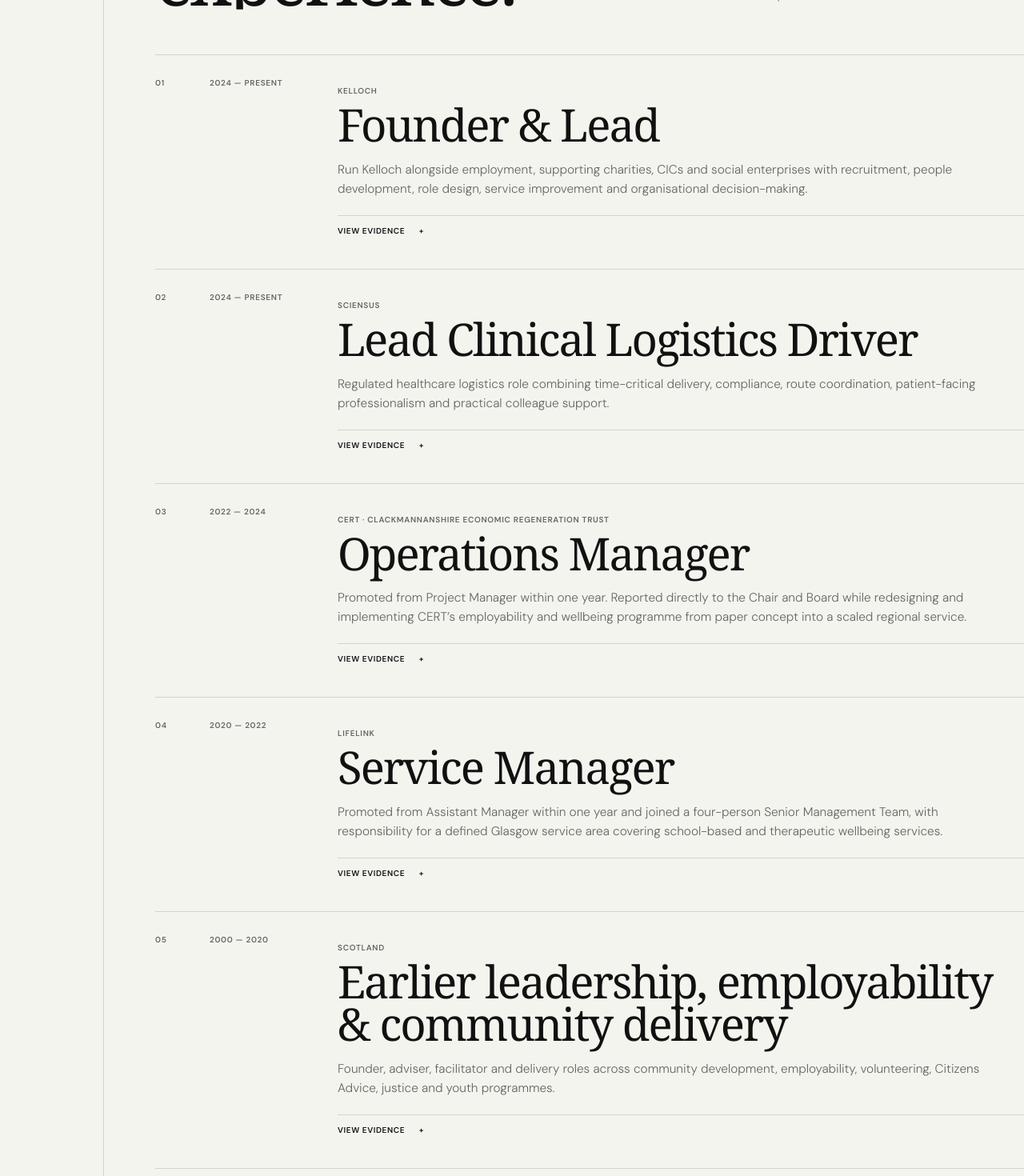
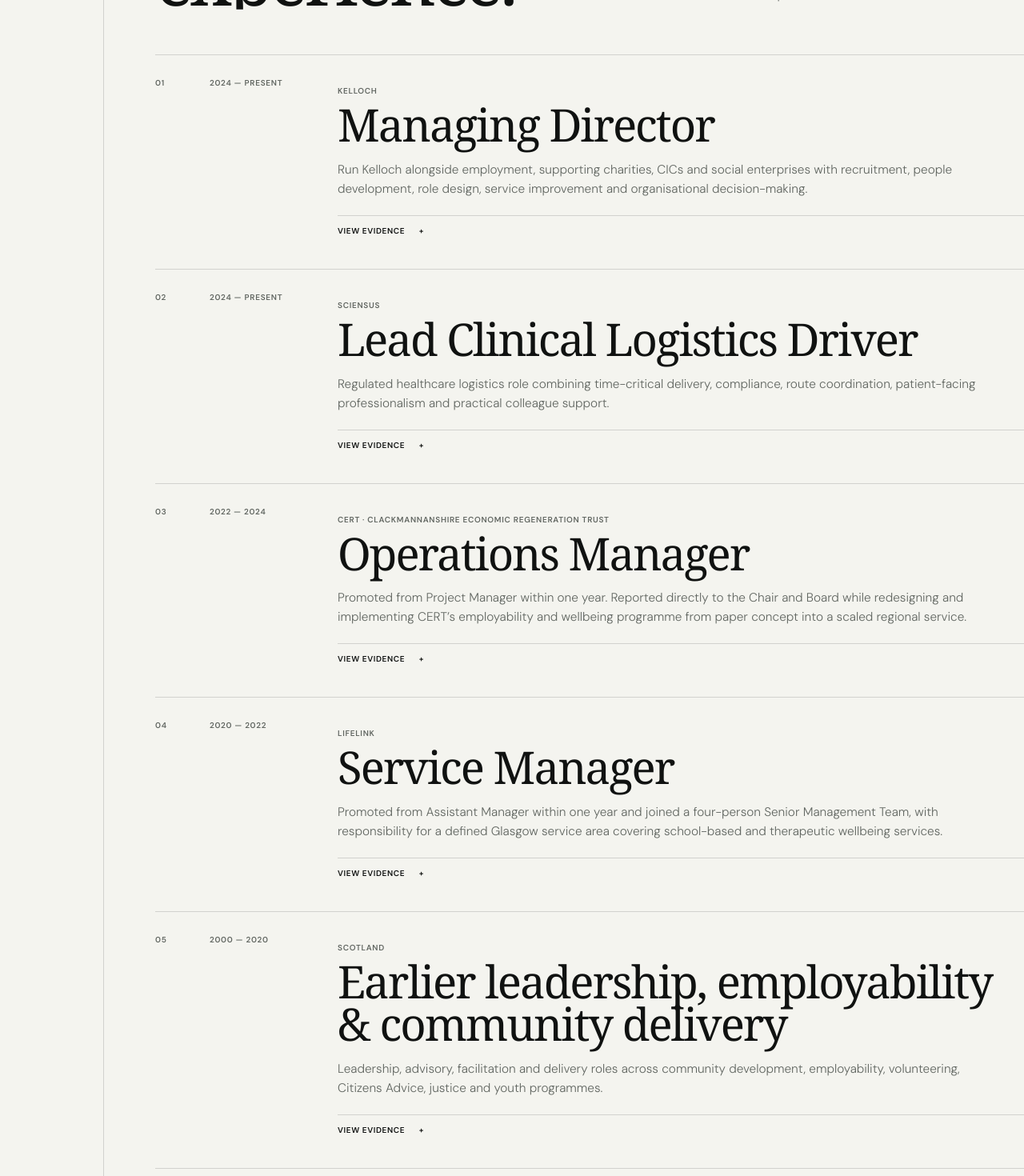
Before and after one commit to Mcsnappy-maker/executive-dossier, a Next.js app: page / in a window 1280 px wide. Shown: the part 3560-5030 px from the top of the page at 80% size. Built offline with nearby package versions, Linux system fonts and the light colour scheme; a web font is replaced by a local one.

Commit message:
Remove founder wording from executive dossier

```diff
--- a/components/ExecutiveDossierApp.tsx
+++ b/components/ExecutiveDossierApp.tsx
@@ -31,7 +31,7 @@ const boardEvidence = [
 const roles = [
   {
     period: "2024 — PRESENT",
-    title: "Founder & Lead",
+    title: "Managing Director",
     organisation: "Kelloch",
     summary:
       "Run Kelloch alongside employment, supporting charities, CICs and social enterprises with recruitment, people development, role design, service improvement and organisational decision-making.",
@@ -84,9 +84,9 @@ const roles = [
     title: "Earlier leadership, employability & community delivery",
     organisation: "Scotland",
     summary:
-      "Founder, adviser, facilitator and delivery roles across community development, employability, volunteering, Citizens Advice, justice and youth programmes.",
+      "Leadership, advisory, facilitation and delivery roles across community development, employability, volunteering, Citizens Advice, justice and youth programmes.",
     evidence: [
-      "Founded Holistic Enterprises Scotland and designed training, employability, wellbeing and youth-development programmes.",
+      "Established Holistic Enterprises Scotland and designed training, employability, wellbeing and youth-development programmes.",
       "Managed the Citizens Advice Bureau Youth Reachout Project for 14–25 year olds, combining advice, advocacy, outreach, workshops and staff and volunteer coordination.",
       "Worked as Regional Support Manager & Training Officer across Citizens Advice bureaux, providing second-tier support on complex advice, adviser training, service development and partnership work.",
       "Delivered prison-based employability, mentoring and personal-development programmes including HM Polmont.",
```
